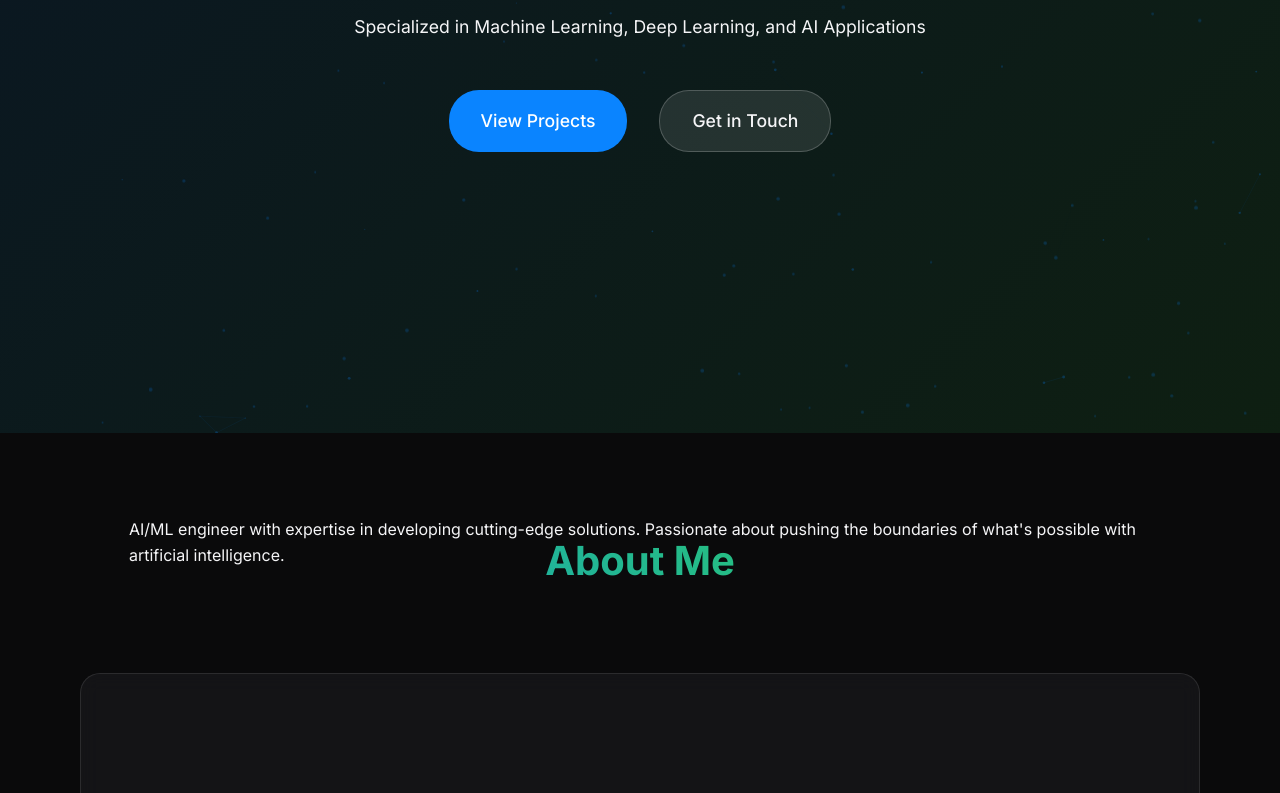
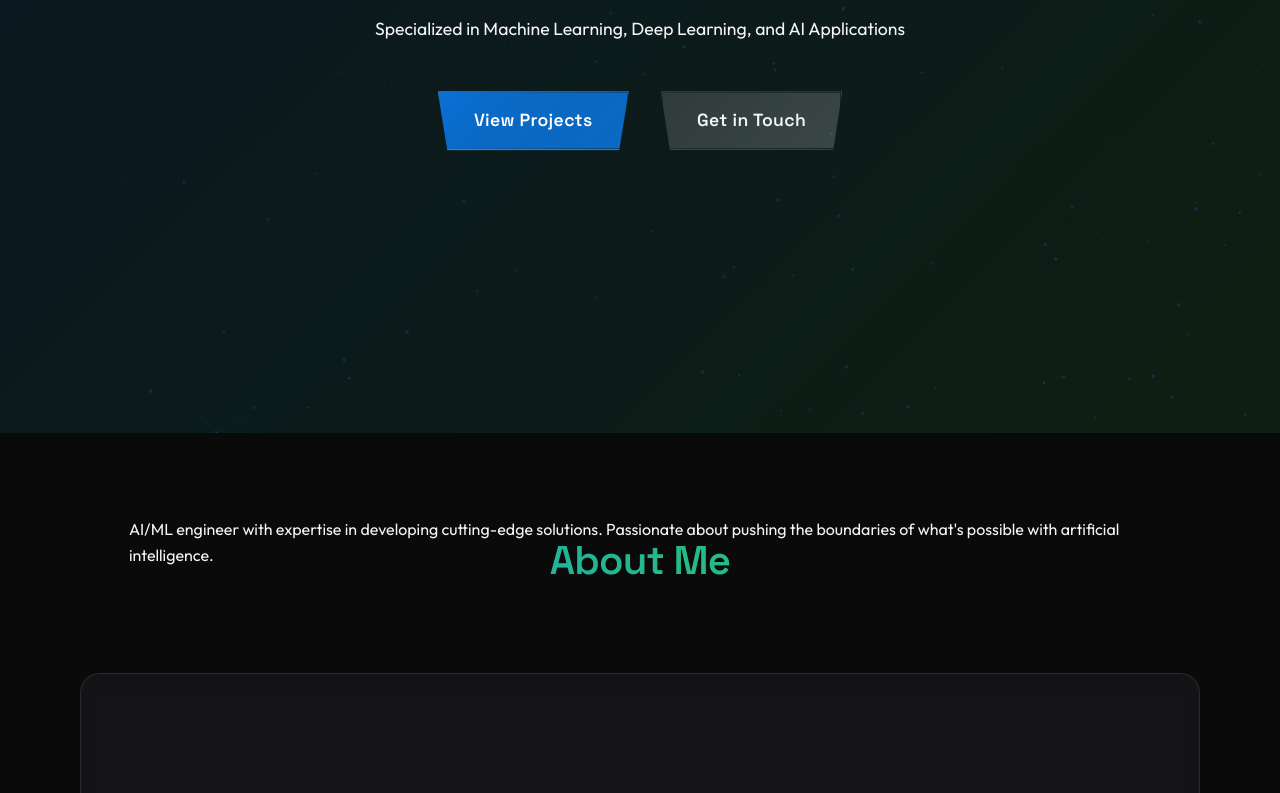
Before and after one commit to X-eyn/portfolio, a plain HTML site: page index.html in a window 1280 px wide. Shown: the part 367-1160 px from the top of the page. Drawn offline with Linux system fonts and the light colour scheme.

Commit message:
fonts and buttons

```diff
--- a/css/style.css
+++ b/css/style.css
@@ -15,6 +15,10 @@
     --h3-size: clamp(1.2rem, 3vw, 1.8rem);
     --text-size: clamp(1rem, 2vw, 1.1rem);
     --small-text: 0.875rem;
+
+    /* Font Families */
+    --heading-font: 'Space Grotesk', sans-serif;
+    --body-font: 'Outfit', -apple-system, sans-serif;
 
     /* Spacing Scale */
     --space-xs: 0.5rem;
@@ -45,12 +49,18 @@ html {
 }
 
 body {
-    font-family: 'Inter', -apple-system, sans-serif;
+    font-family: var(--body-font);
     line-height: 1.6;
     color: var(--text-color);
     background-color: var(--bg-color);
     overflow-x: hidden;
     min-height: 100vh;
+}
+
+h1, h2, h3, h4, h5, h6, .logo, .nav-link {
+    font-family: var(--heading-font);
+    font-weight: 600;
+    letter-spacing: -0.02em;
 }
 
 /* Container */
@@ -322,28 +332,99 @@ textarea {
 
 /* Buttons */
 .btn {
+    position: relative;
     display: inline-flex;
     align-items: center;
     justify-content: center;
-    padding: 1rem 2rem;
-    border-radius: 30px;
+    padding: 0.9rem 2.2rem;
     font-size: var(--text-size);
-    font-weight: 500;
+    font-weight: 600;
+    font-family: var(--heading-font);
+    letter-spacing: 0.02em;
     text-decoration: none;
     transition: all 0.3s ease;
     cursor: pointer;
     border: none;
+    overflow: hidden;
+    z-index: 1;
+    backdrop-filter: blur(10px);
+    -webkit-backdrop-filter: blur(10px);
+    box-shadow: 0 8px 32px rgba(0, 0, 0, 0.2);
+    clip-path: polygon(0 0, 100% 0, 95% 100%, 5% 100%);
+}
+
+.btn::before {
+    content: '';
+    position: absolute;
+    top: 0;
+    left: 0;
+    width: 100%;
+    height: 100%;
+    z-index: -1;
+    transition: all 0.5s ease;
+    opacity: 0;
+    transform: translateY(100%);
+    background: linear-gradient(90deg, var(--primary-color), var(--accent-color));
+}
+
+.btn:hover::before {
+    opacity: 1;
+    transform: translateY(0);
+}
+
+.btn::after {
+    content: '';
+    position: absolute;
+    top: 1px;
+    left: 1px;
+    right: 1px;
+    bottom: 1px;
+    z-index: -2;
+    transition: all 0.3s ease;
 }
 
 .btn-primary {
-    background: var(--primary-color);
+    background: linear-gradient(135deg, rgba(10, 132, 255, 0.8), rgba(10, 132, 255, 0.4));
     color: white;
+    border: 1px solid rgba(255, 255, 255, 0.2);
+    box-shadow: 0 0 15px rgba(10, 132, 255, 0.3);
+    animation: pulse-glow 2s infinite alternate;
+}
+
+.btn-primary::after {
+    background: linear-gradient(135deg, rgba(10, 132, 255, 0.1), rgba(10, 132, 255, 0.6));
 }
 
 .btn-secondary {
-    background: rgba(255, 255, 255, 0.1);
+    background: linear-gradient(135deg, rgba(255, 255, 255, 0.1), rgba(255, 255, 255, 0.05));
     color: var(--text-color);
-    border: 1px solid rgba(255, 255, 255, 0.2);
+    border: 1px solid rgba(255, 255, 255, 0.1);
+}
+
+.btn-secondary::after {
+    background: linear-gradient(135deg, rgba(255, 255, 255, 0.05), rgba(255, 255, 255, 0.15));
+}
+
+.btn:hover {
+    transform: translateY(-3px) scale(1.02);
+    box-shadow: 0 15px 30px rgba(0, 0, 0, 0.3);
+    text-shadow: 0 0 8px rgba(255, 255, 255, 0.5);
+}
+
+/* Button glow animation */
+@keyframes pulse-glow {
+    0% {
+        box-shadow: 0 0 15px rgba(10, 132, 255, 0.3);
+    }
+    100% {
+        box-shadow: 0 0 25px rgba(10, 132, 255, 0.7), 0 0 40px rgba(10, 132, 255, 0.4);
+    }
+}
+
+/* Custom button effect for both buttons */
+.btn span {
+    position: relative;
+    z-index: 1;
 }
 
 /* Footer */
--- a/index.html
+++ b/index.html
@@ -5,7 +5,7 @@
     <meta name="viewport" content="width=device-width, initial-scale=1.0">
     <title>AI/ML Portfolio</title>
     <link rel="stylesheet" href="css/style.css">
-    <link href="https://fonts.googleapis.com/css2?family=Inter:wght@400;500;600;700&display=swap" rel="stylesheet">
+    <link href="https://fonts.googleapis.com/css2?family=Outfit:wght@400;500;600;700&family=Space+Grotesk:wght@400;500;600;700&display=swap" rel="stylesheet">
 </head>
 <body class="gradient-bg">
     <nav class="glass-morphism">
@@ -29,8 +29,8 @@
                 <h1 class="gradient-text glitch-text fade-in" data-text="Crafting the Future with<br>Artificial Intelligence">Crafting the Future with<br>Artificial Intelligence</h1>
                 <p class="fade-in delay-1 float">Specialized in Machine Learning, Deep Learning, and AI Applications</p>
                 <div class="hero-buttons fade-in delay-2">
-                    <a href="#projects" class="btn btn-primary pulse hover-lift">View Projects</a>
-                    <a href="#contact" class="btn btn-secondary hover-lift">Get in Touch</a>
+                    <a href="#projects" class="btn btn-primary pulse hover-lift"><span>View Projects</span></a>
+                    <a href="#contact" class="btn btn-secondary hover-lift"><span>Get in Touch</span></a>
                 </div>
             </div>
         </div>
@@ -157,7 +157,7 @@
                         <label for="message">Message</label>
                         <textarea id="message" rows="5" class="glass-morphism" required></textarea>
                     </div>
-                    <button type="submit" class="btn btn-primary pulse hover-lift">Send Message</button>
+                    <button type="submit" class="btn btn-primary pulse hover-lift"><span>Send Message</span></button>
                 </form>
             </div>
         </div>
```
